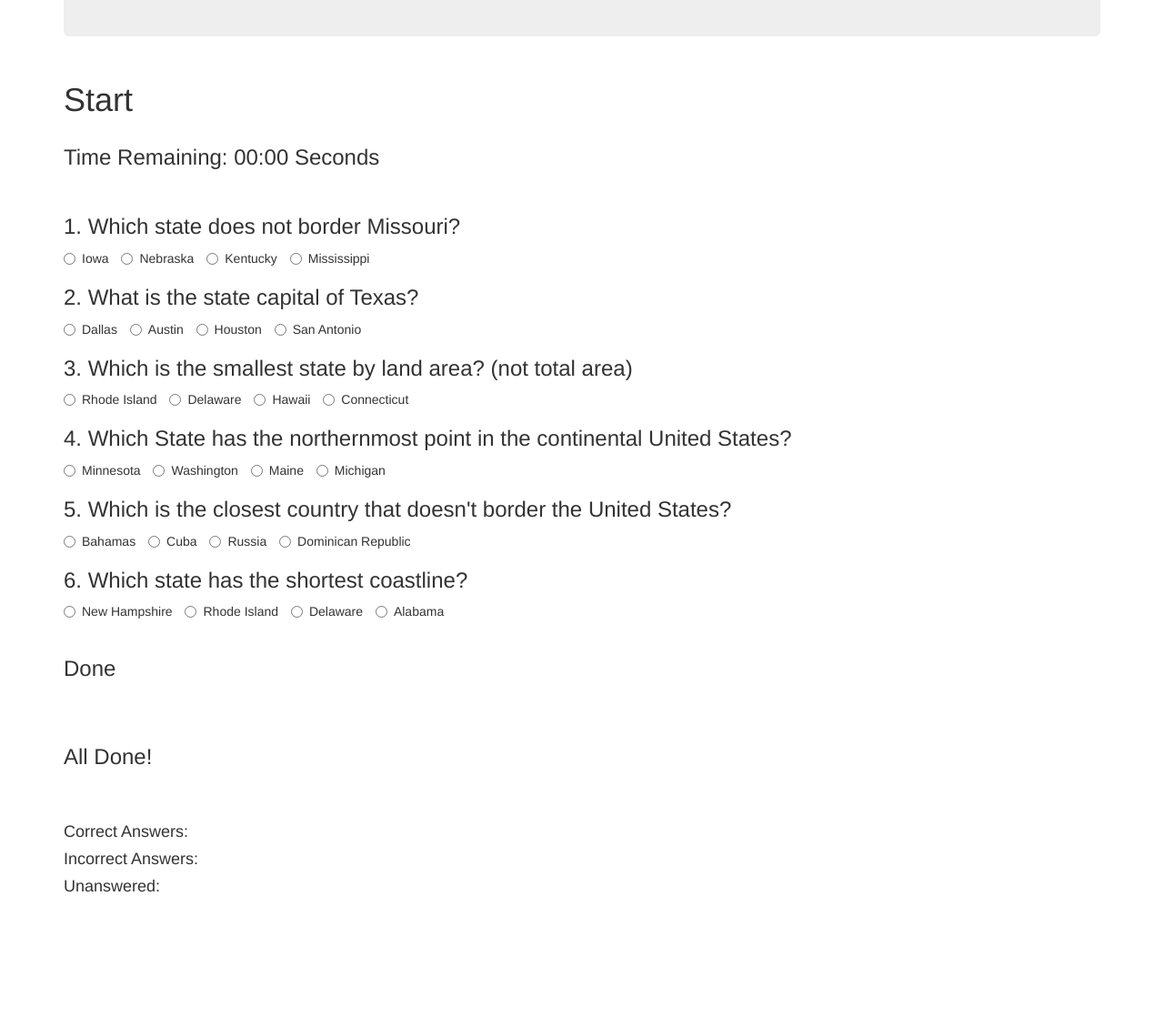
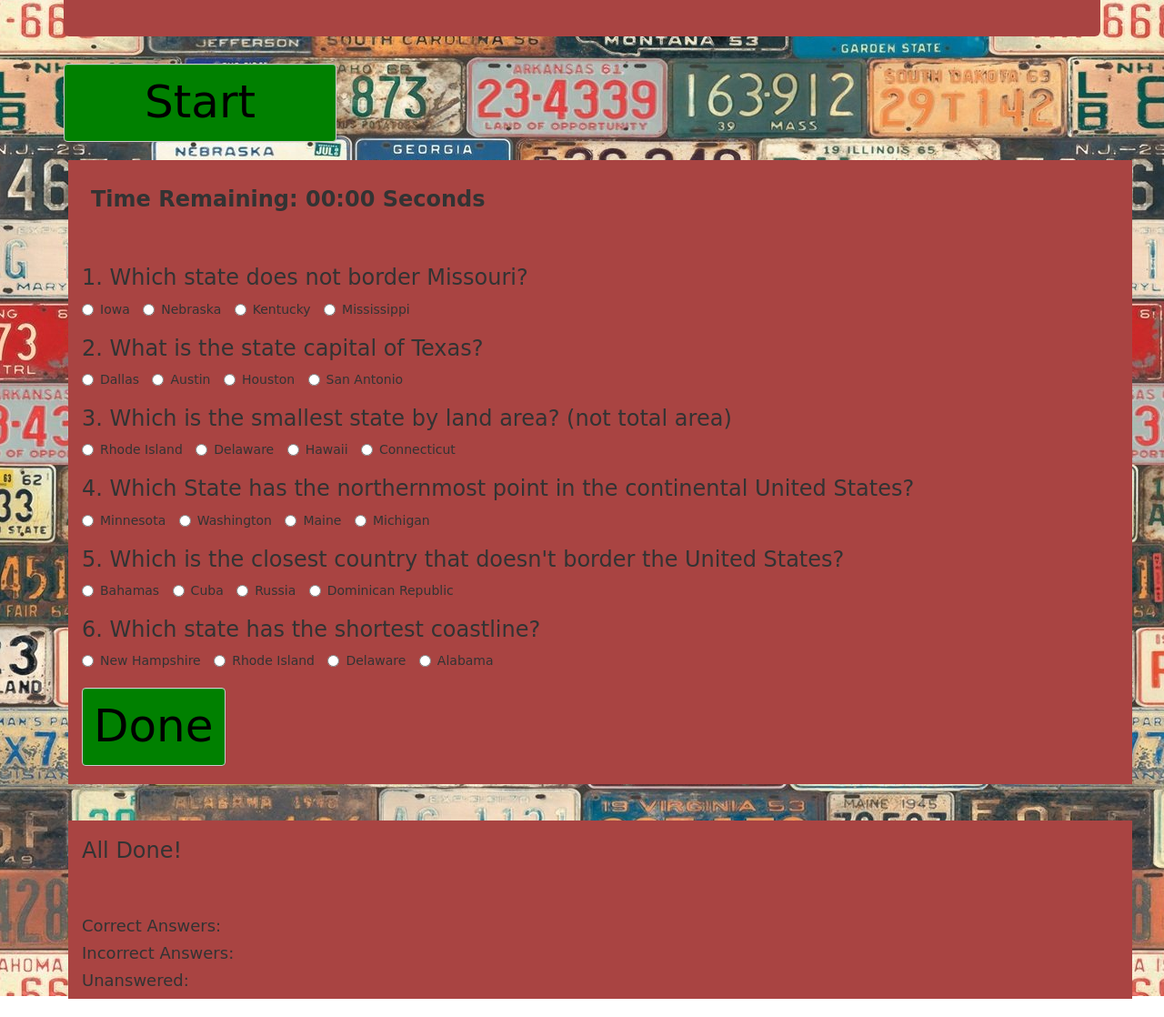
Before and after one commit to nciccarino/TriviaGame, a plain HTML site: page index.html in a window 1280 px wide. Shown: the part 208-1326 px from the top of the page at 91% size. Before the commit the page ends 1203 px from the top, so only its background shows below. Drawn offline with nearby package versions, Linux system fonts and the light colour scheme.

Commit message:
css done

```diff
--- a/assets/css/style.css
+++ b/assets/css/style.css
@@ -0,0 +1,50 @@
+body{
+	background: url("../images/background.jpg") no-repeat center center fixed;
+}
+
+#jumbotron {
+	font-family: 'Modak', cursive;
+	background-color: #a94442;
+}
+
+#quizArea {
+	background-color: #a94442;
+	margin: 20px;
+	font-family: 'Modak', cursive;
+}
+
+#finishArea {
+	background-color: #a94442;
+	margin: 20px;
+	font-family: 'Modak', cursive;
+}
+
+#startButton {
+	background: green;
+	color: black;
+	text-shadow: none;
+	font-size: 50px;
+	width: 300px;
+	font-family: 'Modak', cursive;
+}
+
+#startButton:hover {
+	background: #2d6839;
+}
+
+#doneButton {
+	background: green;
+	color: black;
+	text-shadow: none;
+	font-size: 50px;
+	font-family: 'Modak', cursive;
+}
+
+#doneButton:hover {
+	background: #2d6839;
+}
+
+#time {
+	padding: 10px;
+	font-weight: bold;
+}
--- a/index.html
+++ b/index.html
@@ -29,7 +29,7 @@
 	<!-- Entire Layout -->
 	<div class="container">
 		<!-- Header -->
-		<div class="jumbotron">
+		<div class="jumbotron" id="jumbotron">
 
 			<h1 class="text-center" id="title">Trivia Game!</h1>
 			<h2 class="text-center" id="sub-title">United States Geography</h2>
@@ -40,8 +40,8 @@
 		<!-- Start Area -->
 		<div class="row">
 
-			<div class="col-lg-12" id="start">
-				<h1 id="startButton">Start</h1>
+			<div class="col-lg-12" id="startArea">
+				<button class="btn btn-default" type="submit" id="startButton">Start</button>
 			</div>
 
 		</div>
@@ -50,7 +50,7 @@
 		<div class="row">
 			<div class="col-lg-12" id="quizArea">
 
-				<h3>Time Remaining: <span id="counter">00:00</span> Seconds</h3>
+				<h3 id="time">Time Remaining: <span id="counter">00:00</span> Seconds</h3>
 				<br>
 				<h3>1. Which state does not border Missouri?</h3>
 					<label class="radio-inline">
@@ -136,7 +136,7 @@
 					<input type="radio" name="inlineRadioOptions" id="inlineRadio4" value="option4"> Alabama
 					</label>
 				<br><br>
-				<h3 id="doneButton">Done</h3>
+				<button class="btn btn-default" type="submit" id="doneButton">Done</button>
 				<br><br>
 
 			</div>
```
Also changed, not shown: assets/images/background.jpg (added).
